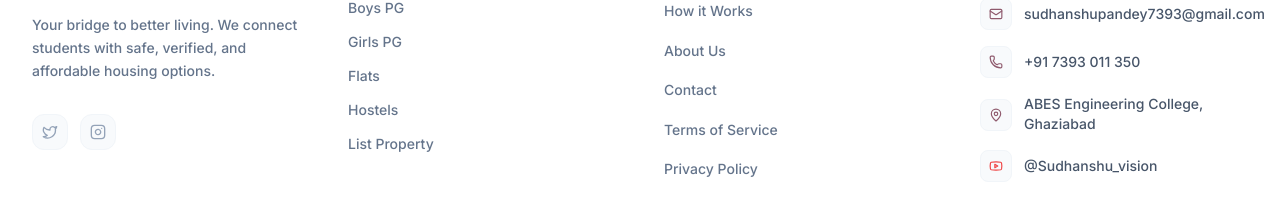
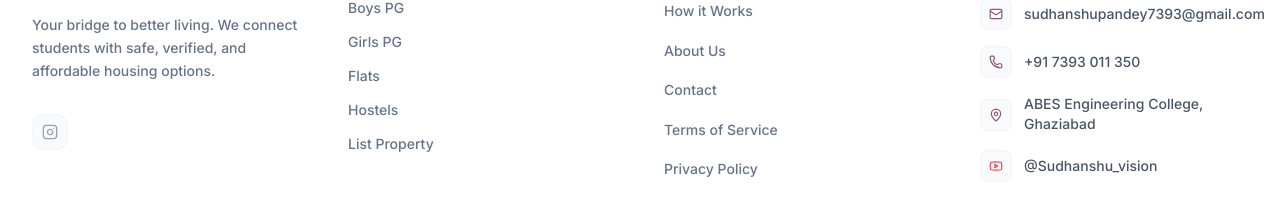
Before and after one commit to utkarshofficial999/staysetu, a React (Vite) app: page / in a window 1280 px wide. Shown: the part 4197-4401 px from the top of the page. Built offline with nearby package versions, Linux system fonts and the light colour scheme; no server answers; the database is empty.

Commit message:
style: remove twitter and add instagram link to footer

```diff
--- a/src/components/layout/Footer.jsx
+++ b/src/components/layout/Footer.jsx
@@ -1,6 +1,6 @@
 import React from 'react';
 import { Link } from 'react-router-dom';
-import { Mail, Phone, MapPin, ArrowUpRight, Instagram, Twitter, Youtube } from 'lucide-react';
+import { Mail, Phone, MapPin, ArrowUpRight, Instagram, Youtube } from 'lucide-react';
 
 const Footer = () => {
     return (
@@ -23,11 +23,14 @@ const Footer = () => {
                             Your bridge to better living. We connect students with safe, verified, and affordable housing options.
                         </p>
                         <div className="flex space-x-3">
-                            {[Twitter, Instagram].map((Icon, i) => (
-                                <a key={i} href="#" className="w-9 h-9 bg-slate-50 rounded-xl flex items-center justify-center text-slate-400 hover:text-plum-900 hover:bg-slate-100 transition-all duration-300 border border-slate-100">
-                                    <Icon size={16} />
-                                </a>
-                            ))}
+                            <a
+                                href="https://www.instagram.com/sudhanshu.pandey_/?igsh=MWEwZ3NqcDdoc2FuNQ%3D%3D"
+                                target="_blank"
+                                rel="noopener noreferrer"
+                                className="w-9 h-9 bg-slate-50 rounded-xl flex items-center justify-center text-slate-400 hover:text-plum-900 hover:bg-slate-100 transition-all duration-300 border border-slate-100"
+                            >
+                                <Instagram size={16} />
+                            </a>
                         </div>
                     </div>
 
```
